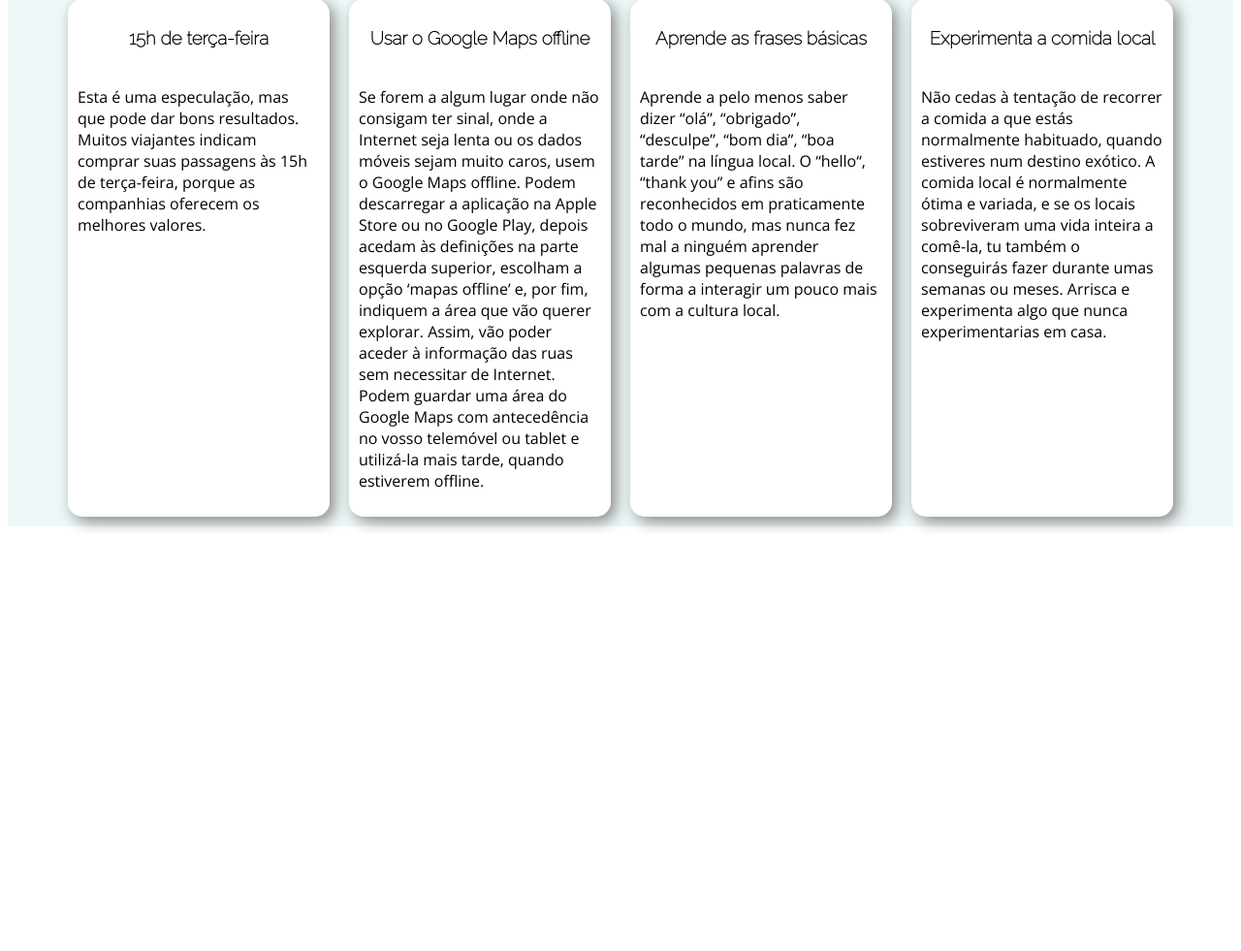
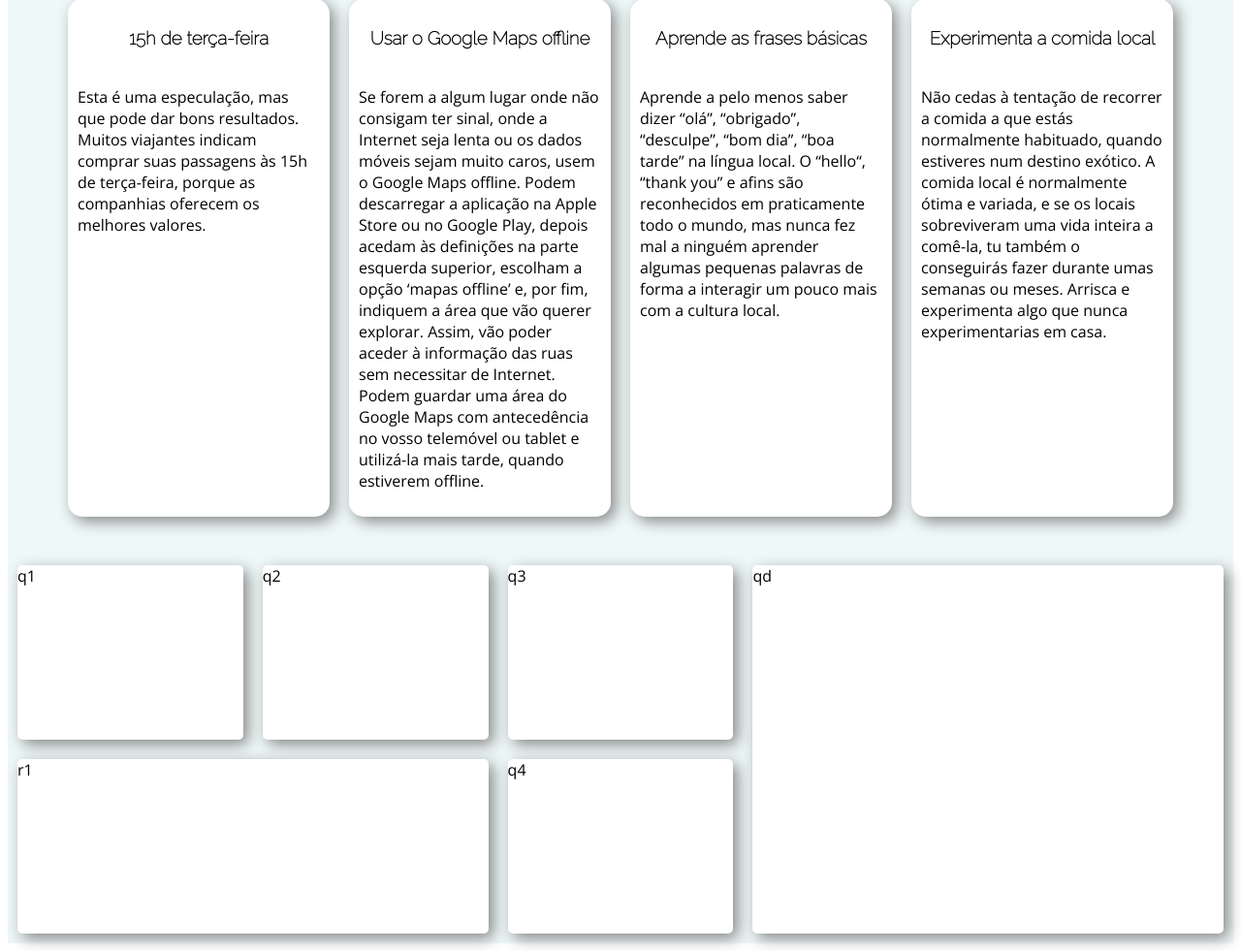
Before and after one commit to telmo-a22001972/pw-labs-telmopanacas-a22001972, a PHP site: page /lab4/index.html in a window 1280 px wide. Shown: the part 1373-2354 px from the top of the page at 97% size. Before the commit the page ends 1920 px from the top, so only its background shows below. Run offline with PHP 8.4, Linux system fonts and the light colour scheme.

Commit message:
O grid está feito, so falta preencher

```diff
--- a/lab4/estilos.css
+++ b/lab4/estilos.css
@@ -104,3 +104,42 @@
     font-family: 'Open Sans', sans-serif;
 
 }
+
+.dicas_grid {
+    display: grid;
+    background-color: rgb(238, 248, 248);
+    grid-template-areas:
+        'quadrado1 quadrado2 quadrado3 quadrado_direita'
+        'retangulo1 retangulo1 quadrado4 quadrado_direita';
+    grid-template-columns: 1fr 1fr 1fr 2fr;
+    grid-template-rows: 200px 200px;
+    padding-top: 30px;
+
+}
+.dicas_grid > div {
+    font-family: 'Open Sans', sans-serif;
+    background: white;
+    margin: 10px;
+    border-radius: 5px;
+    box-shadow: 5px 5px 15px #888888;
+
+}
+.quadrado1 {
+    grid-area: quadrado1;
+    /*height: 200px;*/
+}
+.quadrado2 {
+    grid-area: quadrado2;
+}
+.quadrado3 {
+    grid-area: quadrado3;
+}
+.quadrado4 {
+    grid-area: quadrado4;
+}
+.retangulo1 {
+    grid-area: retangulo1;
+}
+.quadrado_direita {
+    grid-area: quadrado_direita;
+}
--- a/lab4/index.html
+++ b/lab4/index.html
@@ -119,9 +119,16 @@ Podem guardar uma área do Google Maps com antecedência no vosso telemóvel ou
             <h3>Experimenta a comida local</h3>
             <p>Não cedas à tentação de recorrer a comida a que estás normalmente habituado, quando estiveres num destino exótico. A comida local é normalmente ótima e variada, e se os locais sobreviveram uma vida inteira a comê-la, tu também o conseguirás fazer durante umas semanas ou meses. Arrisca e experimenta algo que nunca experimentarias em casa.</p>
         </div>
+    </div>
 
+    <div class="dicas_grid">
+        <div class="quadrado1">q1</div>
+        <div class="quadrado2">q2</div>
+        <div class="quadrado3">q3</div>
+        <div class="retangulo1">r1</div>
+        <div class="quadrado4">q4</div>
+        <div class="quadrado_direita">qd</div>
+    </div>
 
-
-    </div>
 </body>
 </html>
```
